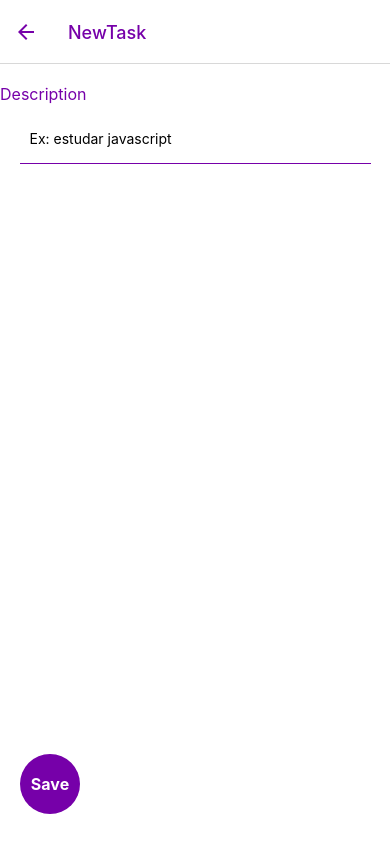
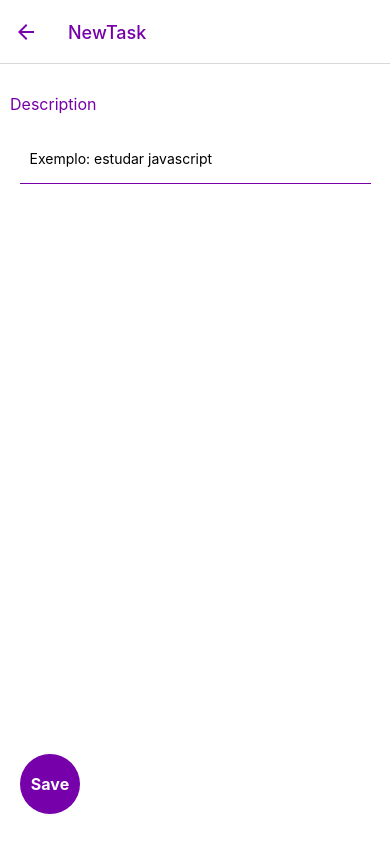
Before and after one commit to AdrielBegin/AppTask, a React Native app: screen /NewTask in a window 390 px wide. Built offline with nearby package versions, Linux system fonts and the light colour scheme; no server answers; the database is empty.

Commit message:
Tela Login

```diff
--- a/App.js
+++ b/App.js
@@ -5,13 +5,14 @@ import {StyleSheet} from 'react-native';
 import Task from './src/pages/Task'
 import NewTask from './src/pages/NewTask'
 import Details from './src/pages/Details'
+import Login from './src/pages/Login';
 
 const Stack = createStackNavigator();
 
 export default function App() {
   return (
     <NavigationContainer>
-      <Stack.Navigator initialRouteName="Task">
+      <Stack.Navigator initialRouteName="Login">
 
         <Stack.Screen
         name="Task"
@@ -34,6 +35,13 @@ export default function App() {
           headerTintColor:"#7600a9"
         }}/>
 
+        <Stack.Screen
+        name="Login"
+        component={Login}
+        options={{
+          headerTintColor:"#7600a9"
+        }}/>
+
 
 
       </Stack.Navigator>
--- a/src/pages/Details/index.js
+++ b/src/pages/Details/index.js
@@ -25,7 +25,7 @@ export default function Details({navigation, route}){
             <Text style={styles.label}>Description</Text>
             <TextInput
             style={styles.inputText}
-            placeholder="Ex: estudar javascript"
+            placeholder="Exemplo: estudar javascript"
             onChangeText={setDescriptionEdit}
             value={descriptionEdit}
             />
--- /dev/null
+++ b/src/pages/Login/index.js
@@ -0,0 +1,36 @@
+import React, {useState,useEffect} from "react";
+import {View, Text, TextInput, TouchableOpacity} from "react-native";
+import { NavigationContainer } from '@react-navigation/native';
+import { createStackNavigator } from '@react-navigation/stack';
+import styles from "../Login/styles";
+import database from "../../config/firebase";
+import {collection, doc, onSnapshot, query, getDoc, setDoc} from 'firebase/firestore/';
+
+
+export default function Login(){
+
+
+
+    return(
+        <View style={styles.container}>
+            <Text>Login</Text>
+            <TextInput
+            style={styles.inputTextEmail}
+            placeholder="Exemplo: Adriel"
+            />
+            <Text>Senha</Text>
+            <TextInput
+            style={styles.inputTextPassword}
+            placeholder=" **************"
+            />
+            <TouchableOpacity
+            style={styles.ButtonEnter}
+            >
+
+                <Text
+                color="#ffffff"
+                >Enter</Text>
+            </TouchableOpacity>
+        </View>
+    )
+};
--- /dev/null
+++ b/src/pages/Login/styles.js
@@ -0,0 +1,36 @@
+import {StyleSheet} from 'react-native';
+
+const styles = StyleSheet.create({
+    container:{
+        flex:1,
+        backgroundColor:'#FFF',
+        alignItems:'center',
+        paddingVertical:"50%"
+    },
+    inputTextEmail:{
+        borderBottomWidth:1,
+        borderBottomColor:"#7600a9",
+        padding:10,
+
+    },
+    inputTextPassword:{
+        borderBottomWidth:1,
+        borderBottomColor:"#7600a9",
+        padding:10,
+
+    },
+    ButtonEnter:{
+        backgroundColor:"#7600a9",
+        alignItems:'center',
+        justifyContent:"center",
+        bottom:90,
+        position:"absolute",
+        width:80,
+        height:60,
+        borderRadius:50,
+
+    }
+
+});
+
+export default styles
--- a/src/pages/NewTask/index.js
+++ b/src/pages/NewTask/index.js
@@ -25,7 +25,7 @@ export default function NewTask({navigation}){
             <Text style={styles.label}>Description</Text>
             <TextInput
             style={styles.inputText}
-            placeholder="Ex: estudar javascript"
+            placeholder="Exemplo: estudar javascript"
             onChangeText={setDescription}
             value={description}
             />
--- a/src/pages/NewTask/styles.js
+++ b/src/pages/NewTask/styles.js
@@ -8,6 +8,7 @@ const styles = StyleSheet.create({
 
     label:{
      width:"90%",
+     padding:10,
      marginTop:20,
      fontSize:16,
      color:"#7600a9"
--- a/src/pages/Task/index.js
+++ b/src/pages/Task/index.js
@@ -41,6 +41,7 @@ export default function Task({navigation}){
             renderItem={({item})=>{
                 return(
                 <View style={styles.Tasks}>
+
                  <TouchableOpacity
                     style={styles.deleteTask}
                     onPress={()=>{
```
